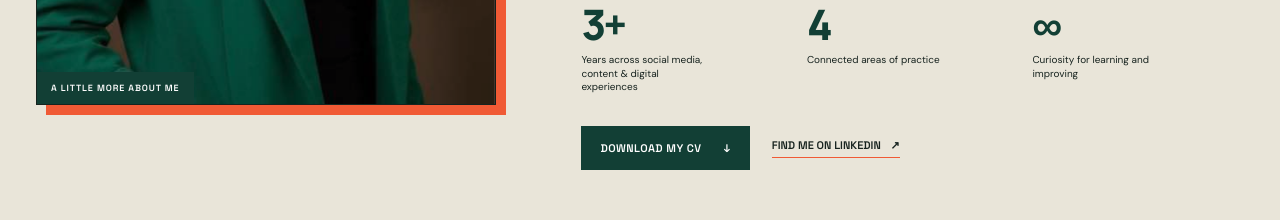
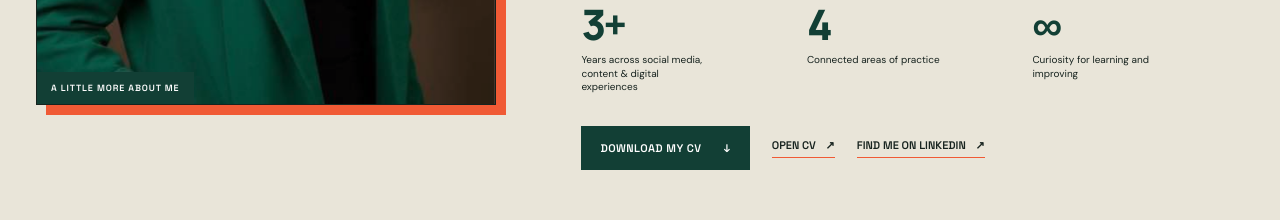
Before and after one commit to digitalskillswithvee/vivian-portfolio, a plain HTML site: page vivian-portfolio-new-repository/index.html in a window 1280 px wide. Shown: the part 5800-6020 px from the top of the page. Drawn offline with Linux system fonts and the light colour scheme.

Commit message:
Fix portfolio CV download link and add open option

```diff
--- a/vivian-portfolio-new-repository/index.html
+++ b/vivian-portfolio-new-repository/index.html
@@ -119,7 +119,7 @@
         <div class="about-image reveal"><img id="about-portrait" src="assets/images/about-portrait-placeholder.svg" alt="Vivian Igbokwe"><span class="image-caption">A LITTLE MORE ABOUT ME</span></div>
         <div class="about-copy reveal"><p class="eyebrow"><span class="eyebrow-line"></span> THE PERSON BEHIND THE WORK</p><h2>Hi, I'm <em>Vivian.</em></h2><p class="about-lead" data-content-field="about_lead">A curious communicator with a soft spot for good stories, thoughtful systems and work that makes people's lives a little easier.</p><p data-content-field="about_paragraph_1">My background is in English Language and Education, and I bring 3+ years of hands-on experience across social media management, content creation, community management and customer support. I have worked with clients, teams and online communities across different time zones, adapting communication, handovers and delivery to keep work moving. I am comfortable with remote collaboration and asynchronous workflows. I've supported brands and digital communities, helped people navigate products and processes, and created content designed to connect with real audiences.</p><p data-content-field="about_paragraph_2">I enjoy the balance between creative thinking and practical execution: understanding what needs to happen, figuring out how to make it happen, and paying attention to the people on the other side.</p>
           <div class="about-facts"><div><strong>3+</strong><span>Years across social media, content & digital experiences</span></div><div><strong>4</strong><span>Connected areas of practice</span></div><div><strong>∞</strong><span>Curiosity for learning and improving</span></div></div>
-          <div class="about-links"><a class="button button-light" href="assets/documents/vivian-igbokwe-cv.pdf" download>Download my CV <span>↓</span></a><a class="text-link" href="https://www.linkedin.com/in/vivianigbokwe" target="_blank" rel="noreferrer">Find me on LinkedIn <span>↗</span></a></div>
+          <div class="about-links"><a class="button button-light" href="/assets/documents/vivian-igbokwe-cv.pdf?v=20261116" download="Vivian-Igbokwe-CV.pdf">Download my CV <span>↓</span></a><a class="text-link" href="/assets/documents/vivian-igbokwe-cv.pdf?v=20261116" target="_blank" rel="noopener noreferrer">Open CV <span>↗</span></a><a class="text-link" href="https://www.linkedin.com/in/vivianigbokwe" target="_blank" rel="noreferrer">Find me on LinkedIn <span>↗</span></a></div>
         </div>
       </div>
     </section>
```
